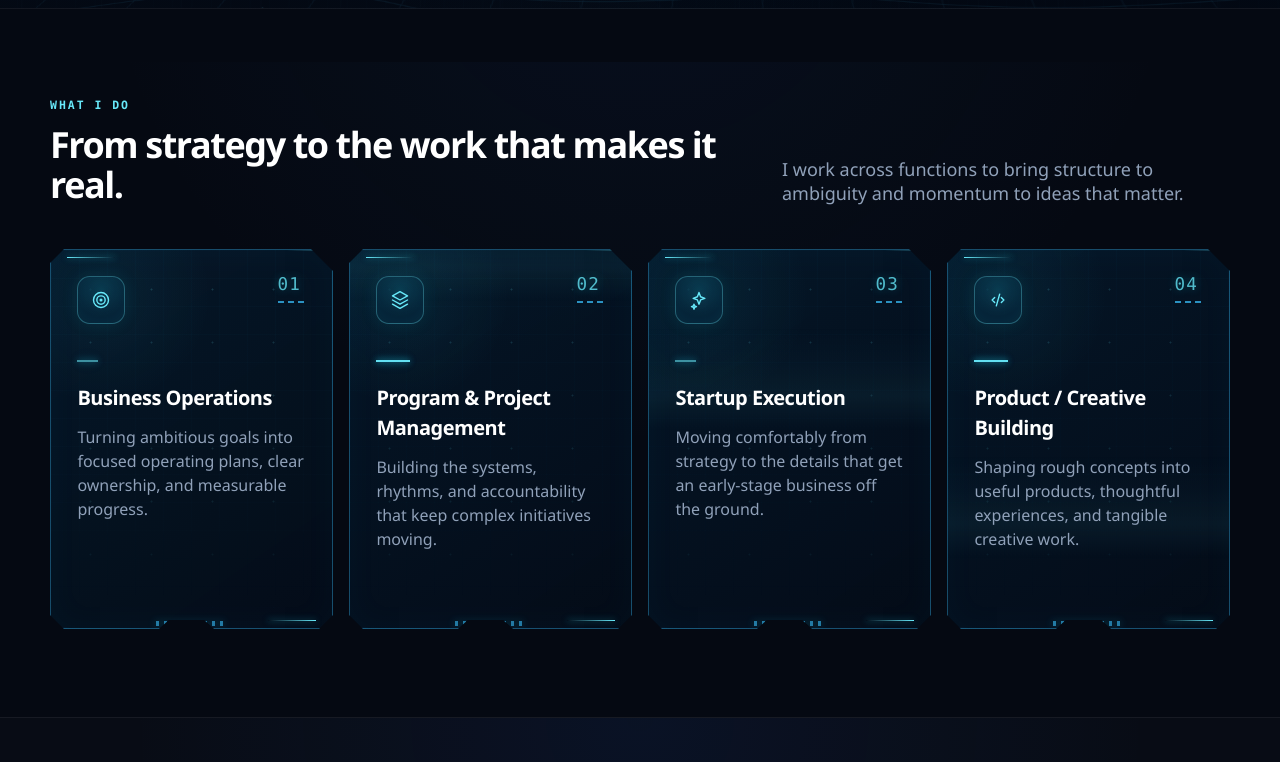
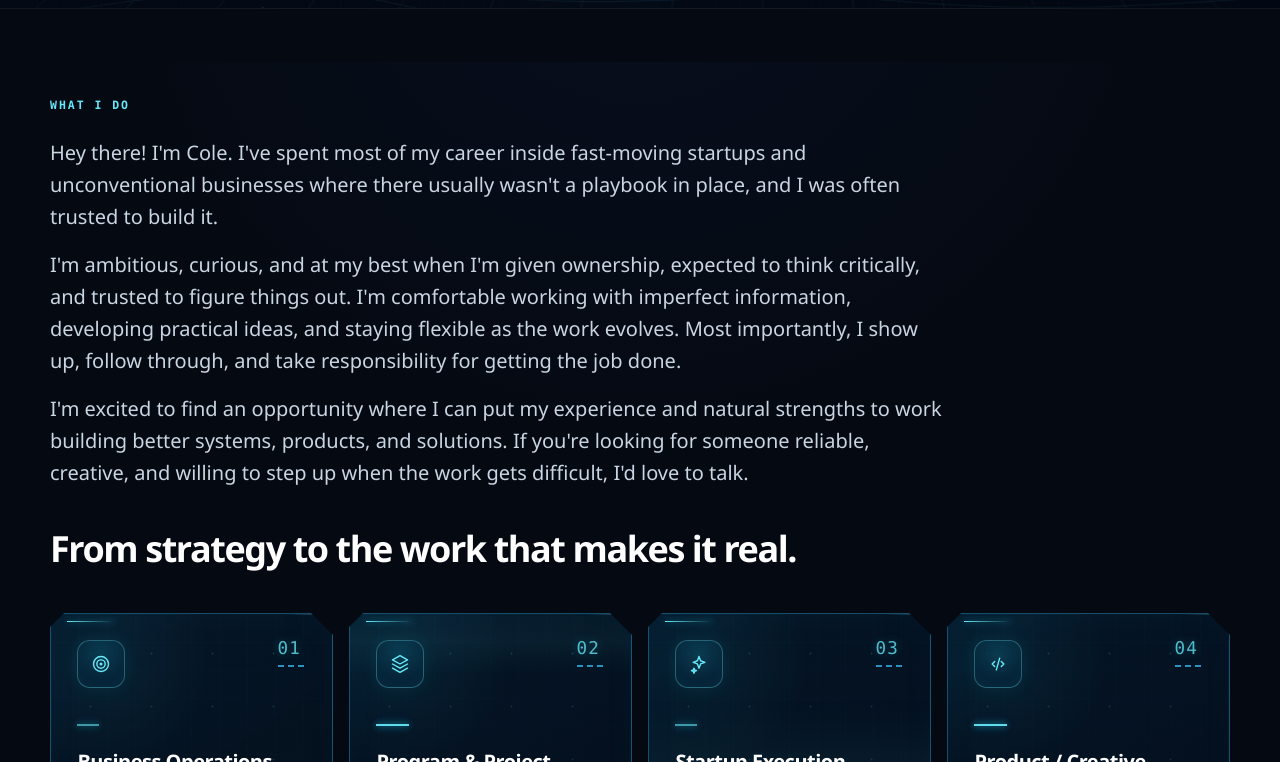
Before and after one commit to colekirky17/ColeKirkpatrick, a Next.js app: page / in a window 1280 px wide. Shown: the part 738-1500 px from the top of the page. Built offline with nearby package versions, Linux system fonts and the light colour scheme.

Commit message:
paragraph into

```diff
--- a/app/page.tsx
+++ b/app/page.tsx
@@ -257,9 +257,9 @@ function SectionHeading({
 function Header() {
   const navItems = [
     ["Home", "#home"],
+    ["About", "#about"],
     ["Case Studies", "#case-studies"],
     ["Resume", "#experience"],
-    ["About", "#about"],
     ["Contact", "#contact"],
   ];
 
@@ -337,11 +337,35 @@ export default function Home() {
       </section>
 
       <section className="section-shell section-space" id="about">
-        <SectionHeading
-          eyebrow="What I Do"
-          title="From strategy to the work that makes it real."
-          description="I work across functions to bring structure to ambiguity and momentum to ideas that matter."
-        />
+        <div className="mb-9 lg:mb-11">
+          <p className="eyebrow">What I Do</p>
+          <div className="mt-6 max-w-4xl space-y-4 text-base leading-7 text-slate-300 sm:text-lg sm:leading-8">
+            <p>
+              Hey there! I&apos;m Cole. I&apos;ve spent most of my career inside
+              fast-moving startups and unconventional businesses where there
+              usually wasn&apos;t a playbook in place, and I was often trusted
+              to build it.
+            </p>
+            <p>
+              I&apos;m ambitious, curious, and at my best when I&apos;m given
+              ownership, expected to think critically, and trusted to figure
+              things out. I&apos;m comfortable working with imperfect
+              information, developing practical ideas, and staying flexible as
+              the work evolves. Most importantly, I show up, follow through, and
+              take responsibility for getting the job done.
+            </p>
+            <p>
+              I&apos;m excited to find an opportunity where I can put my
+              experience and natural strengths to work building better systems,
+              products, and solutions. If you&apos;re looking for someone
+              reliable, creative, and willing to step up when the work gets
+              difficult, I&apos;d love to talk.
+            </p>
+          </div>
+          <h2 className="mt-10 max-w-3xl text-3xl font-semibold tracking-[-0.04em] text-white sm:text-4xl">
+            From strategy to the work that makes it real.
+          </h2>
+        </div>
         <div className="grid gap-4 sm:grid-cols-2 lg:grid-cols-4">
           {capabilities.map((capability, index) => (
             <article className="capability-card group" key={capability.title}>
```
